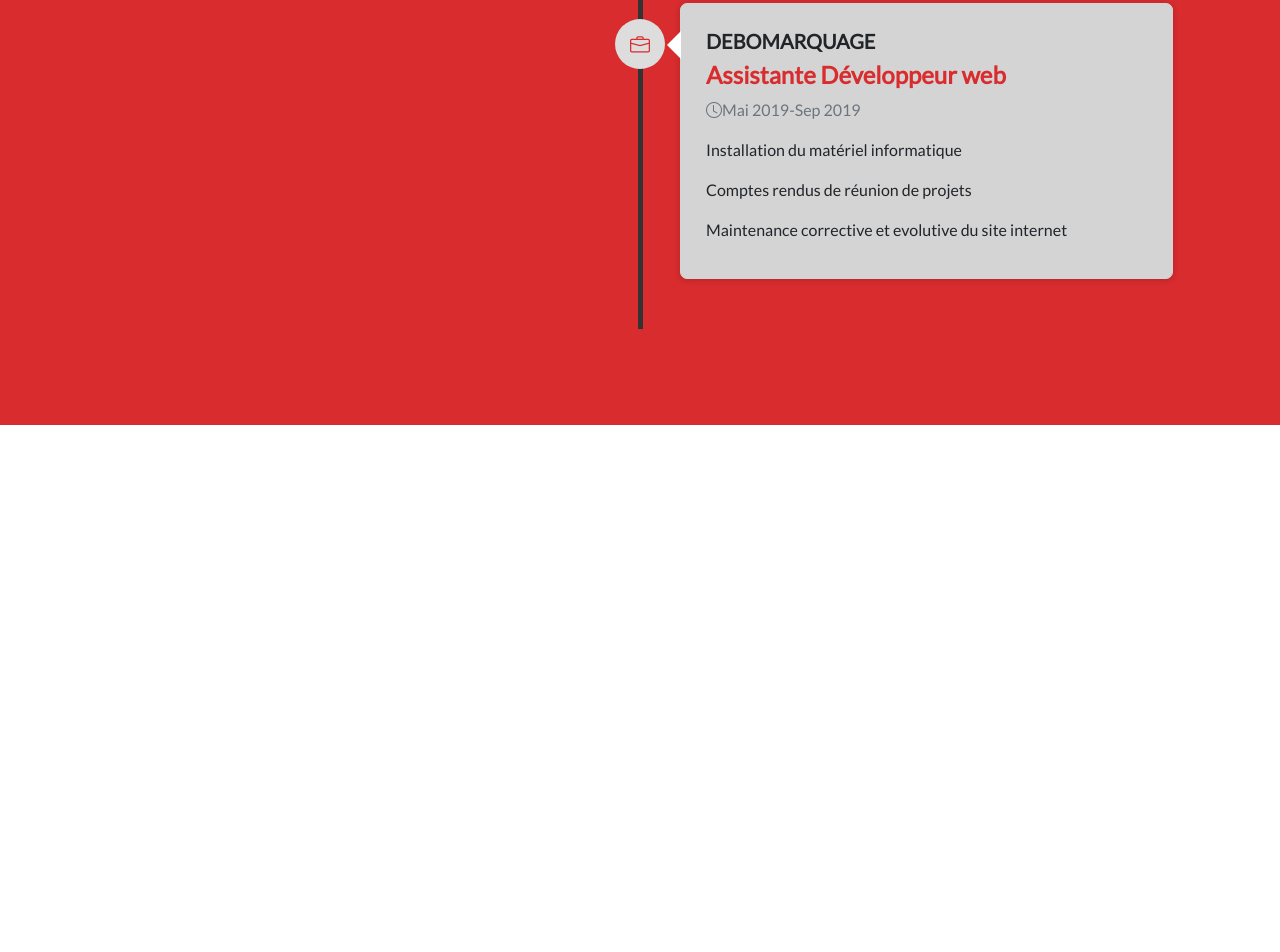
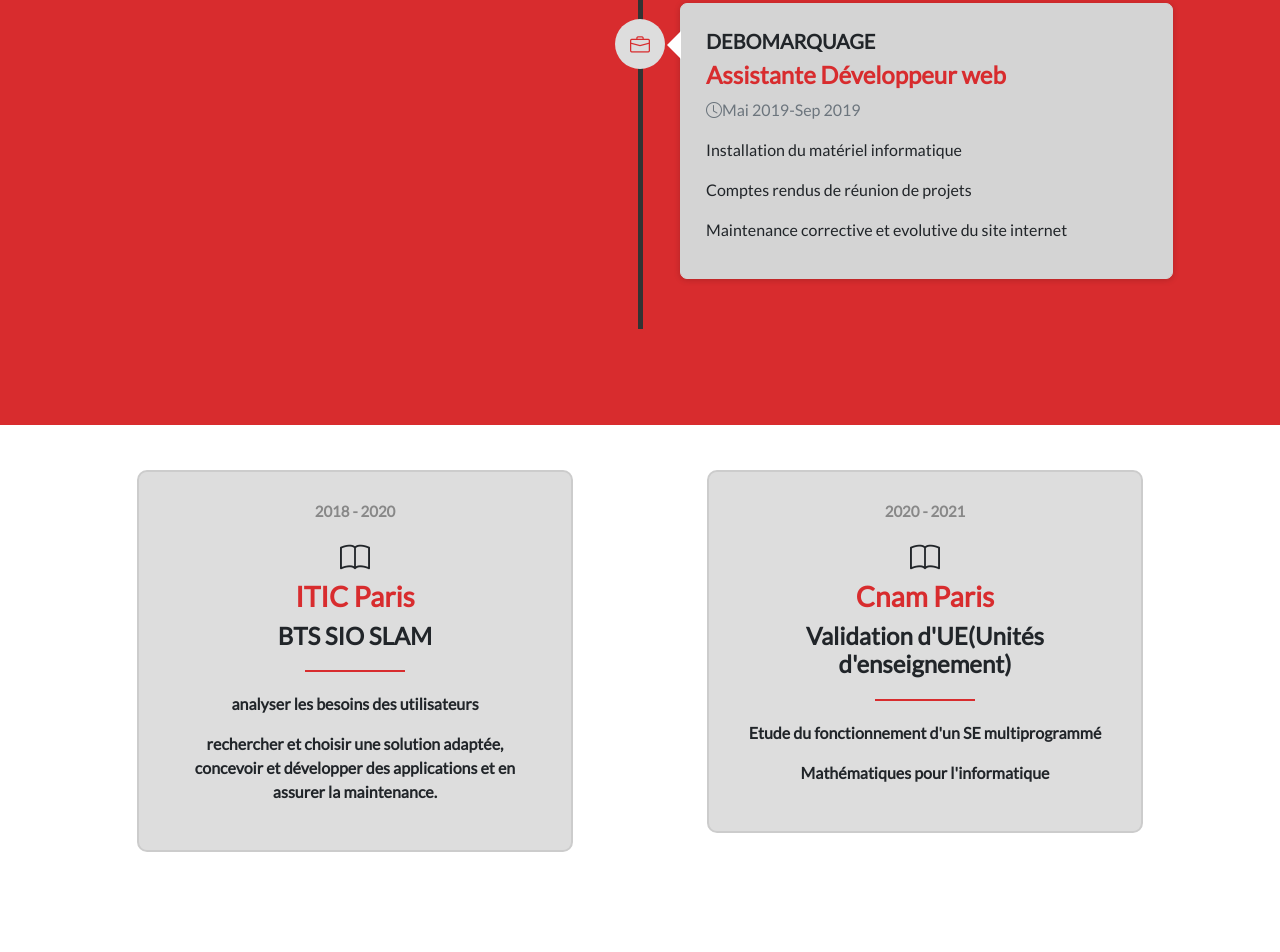
Before and after one commit to yve-n/CV, a plain HTML site: page index.html in a window 1280 px wide. Shown: the part 1658-2610 px from the top of the page. Before the commit the page ends 2083 px from the top, so only its background shows below. Drawn offline with nearby package versions, Linux system fonts and the light colour scheme.

Commit message:
added education section

```diff
--- a/css/style.css
+++ b/css/style.css
@@ -182,3 +182,38 @@
 .timeline-heading h4{
     color: #d82c2e;
 }
+
+/*Education*/
+#education .heading h2{
+    color: #d82c2e;
+}
+.education-block{
+    width: 80%;
+    margin: 0 auto;
+    text-align: center;
+    padding: 30px;
+    background: #ddd;
+    border-radius: 10px;
+    border: 2px solid #ccc;
+    margin-bottom: 20px;
+}
+.education-block h5{
+    color: #888;
+    font-size: 15px;
+    margin-bottom: 15px;
+}
+.education-block h3{
+    color: #d82c2e;
+}
+.education-block h4{
+    margin-bottom: 20px;
+}
+.education-block p{
+    font-weight: bold;
+}
+.education-block i{
+    font-size: 30px;
+}
+.education-block .red-divider{
+    margin-bottom: 20px;
+}
--- a/index.html
+++ b/index.html
@@ -15,6 +15,7 @@
     <script src="https://cdn.jsdelivr.net/npm/bootstrap@5.0.2/dist/js/bootstrap.min.js"
     integrity="sha384-cVKIPhGWiC2Al4u+LWgxfKTRIcfu0JTxR+EQDz/bgldoEyl4H0zUF0QKbrJ0EcQF" crossorigin="anonymous"></script>
     <link href="https://fonts.googleapis.com/css2?family=Lato:wght@300;400&display=swap" rel="stylesheet">
+    <link href="/your-path-to-fontawesome/css/all.css" rel="stylesheet">
     <link rel="stylesheet" href="css/style.css">
     <link rel="stylesheet" href="https://cdn.jsdelivr.net/npm/bootstrap-icons@1.5.0/font/bootstrap-icons.css">
     <script src="js/script.js"></script>
@@ -131,6 +132,37 @@
                 </ul>
             </div>
         </section>
+
+        <section id="education">
+            <div class="container">
+                <div class="row">
+                    <div class="col-sm-6">
+                        <div class="education-block">
+                            <h5>2018 - 2020</h5>
+                            <i class="bi bi-book"></i>
+                            <h3>ITIC Paris</h3>
+                            <h4> BTS SIO SLAM</h4>
+                            <div class="red-divider"></div>
+                            <p>analyser les besoins des utilisateurs</p>
+                            <p>rechercher et choisir une solution adaptée, <br>
+                            concevoir et développer des applications et en assurer la maintenance.</p>
+                        </div>
+                    </div>
+                    <div class="col-sm-6">
+                        <div class="education-block">
+                            <h5>2020 - 2021</h5>
+                            <i class="bi bi-book"></i>
+                            <h3>Cnam Paris</h3>
+                            <h4> Validation d'UE(Unités d'enseignement)</h4>
+                            <div class="red-divider"></div>
+                            <p>Etude du fonctionnement d'un SE multiprogrammé</p>
+                            <p>Mathématiques pour l'informatique </p>
+                        </div>
+                    </div>
+
+                </div>
+            </div>
+        </section>
     </main>
 
 </body>
```
